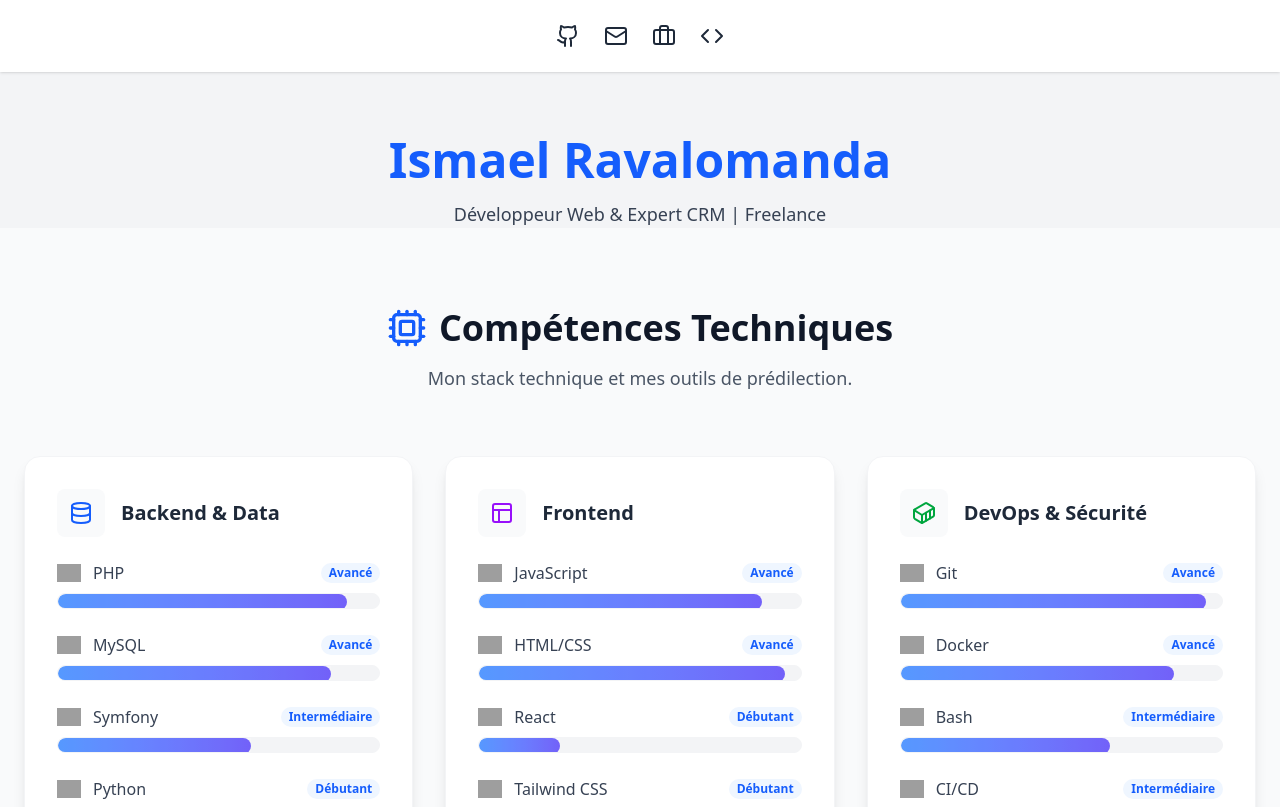
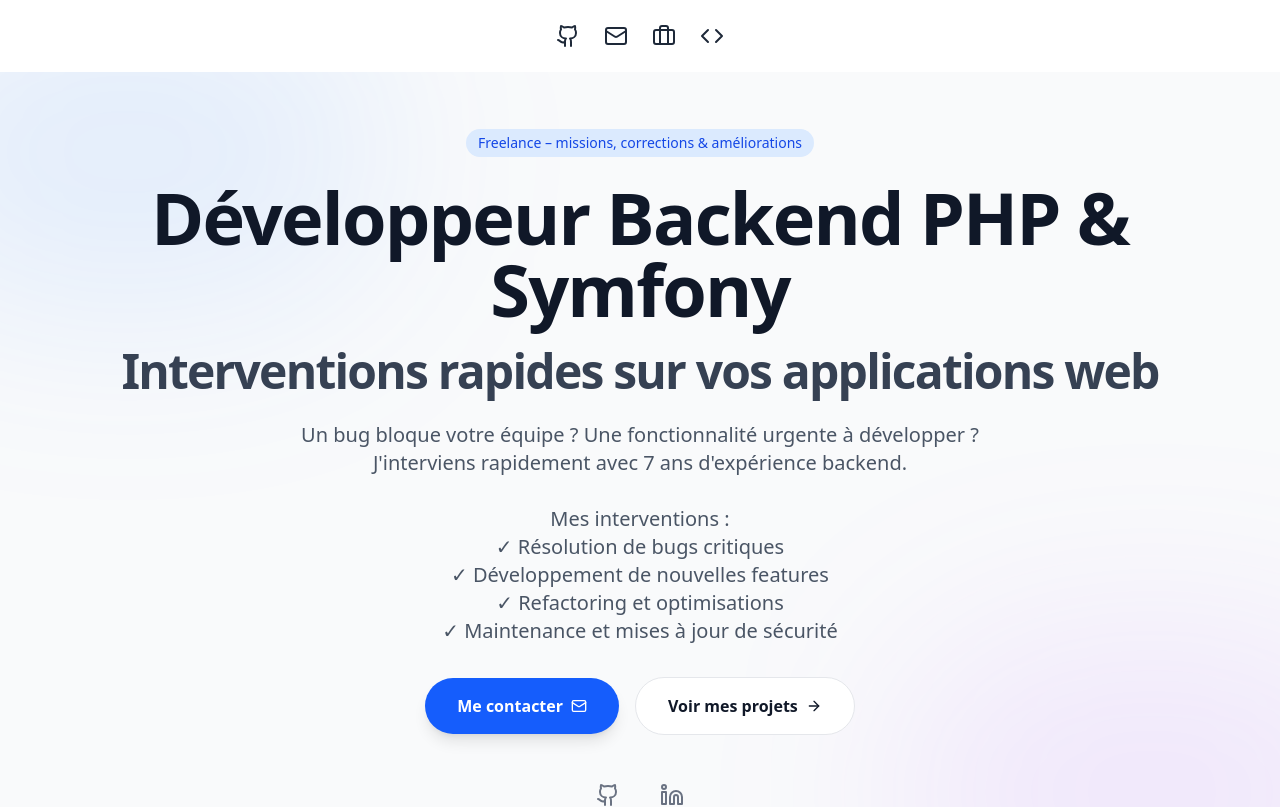
Before and after one commit to MihajaIsmael/portfolio, a React (Vite) app: page / in a window 1280 px wide. Shown: the top 807 px of the page. Built offline with nearby package versions, Linux system fonts and the light colour scheme; grey boxes are pictures that could not be loaded.

Commit message:
Refactoring hero content and front page

```diff
--- a/src/App.jsx
+++ b/src/App.jsx
@@ -5,15 +5,33 @@
 import About from './components/About';
 import Footer from './components/Footer';
 
-
 export default function App() {
     return (
         <div className="min-h-screen bg-gray-100">
             <Header />
-            <Hero />
-            <Skills />
-            <Projects />
-            <About />
+
+            <main>
+                <Hero
+                    title="Développeur Backend PHP & Symfony"
+                    subtitle="Interventions rapides sur vos applications web"
+                    description={`Un bug bloque votre équipe ? Une fonctionnalité urgente à développer ?
+J'interviens rapidement avec 7 ans d'expérience backend.
+
+Mes interventions :
+✓ Résolution de bugs critiques
+✓ Développement de nouvelles features
+✓ Refactoring et optimisations
+✓ Maintenance et mises à jour de sécurité`}
+                    badge="Freelance – missions, corrections & améliorations"
+                    ctaContact="#contact"
+                    ctaProjects="#projects"
+                />
+
+                <Skills />
+                <Projects />
+                <About />
+            </main>
+
             <Footer />
         </div>
     );
--- a/src/components/Footer.jsx
+++ b/src/components/Footer.jsx
@@ -1,5 +1,4 @@
 import { motion } from 'framer-motion';
-
 
 export default function Footer() {
     return (
--- a/src/components/Hero.jsx
+++ b/src/components/Hero.jsx
@@ -1,16 +1,90 @@
 import { motion } from 'framer-motion';
+import { ArrowRight, Github, Linkedin, Mail } from 'lucide-react';
 
+export default function Hero({ title, subtitle, description, badge, ctaContact, ctaProjects }) {
+    return (
+        <section
+            className="relative min-h-screen flex items-center justify-center overflow-hidden bg-gray-50 dark:bg-gray-900 px-4 sm:px-6 lg:px-8"
+            id="hero"
+        >
+            {/* Background blobs */}
+            <div className="absolute top-0 left-0 w-full h-full overflow-hidden z-0">
+                <div className="absolute top-[-10%] left-[-10%] w-[40%] h-[40%] rounded-full bg-blue-500/10 blur-[100px]" />
+                <div className="absolute bottom-[-10%] right-[-10%] w-[40%] h-[40%] rounded-full bg-purple-500/10 blur-[100px]" />
+            </div>
 
-export default function Hero() {
-    return (
-        <motion.section
-            initial={{ opacity: 0 }}
-            animate={{ opacity: 1 }}
-            transition={{ duration: 1 }}
-            className="text-center mt-16"
-        >
-            <h1 className="text-5xl font-bold text-blue-600 mb-4">Ismael Ravalomanda</h1>
-            <p className="text-gray-700 text-lg">Développeur Web & Expert CRM | Freelance</p>
-        </motion.section>
+            <div className="relative z-10 max-w-7xl mx-auto text-center">
+                <motion.div
+                    initial={{ opacity: 0, y: 20 }}
+                    animate={{ opacity: 1, y: 0 }}
+                    transition={{ duration: 0.5 }}
+                    className="mb-8"
+                >
+                    {/* Badge */}
+                    <span className="inline-block py-1 px-3 rounded-full bg-blue-100 text-blue-700 text-sm font-medium mb-6 dark:bg-blue-900/30 dark:text-blue-300">
+                        {badge}
+                    </span>
+
+                    {/* Main title */}
+                    <h1 className="text-5xl md:text-7xl font-extrabold tracking-tight text-gray-900 dark:text-white mb-6">
+                        {title}
+                        <br />
+                        <span className="text-3xl md:text-5xl text-gray-700 dark:text-gray-300">{subtitle}</span>
+                    </h1>
+
+                    {/* Description */}
+                    <p className="mt-4 text-xl text-gray-600 dark:text-gray-400 max-w-3xl mx-auto whitespace-pre-line">
+                        {description}
+                    </p>
+                </motion.div>
+
+                {/* CTA buttons */}
+                <motion.div
+                    initial={{ opacity: 0, y: 20 }}
+                    animate={{ opacity: 1, y: 0 }}
+                    transition={{ duration: 0.5, delay: 0.2 }}
+                    className="flex flex-col sm:flex-row gap-4 justify-center items-center"
+                >
+                    <a
+                        href={ctaContact}
+                        className="group flex items-center gap-2 bg-blue-600 text-white px-8 py-4 rounded-full font-semibold hover:bg-blue-700 transition-all shadow-lg hover:shadow-blue-500/25"
+                    >
+                        Me contacter
+                        <Mail className="w-4 h-4" />
+                    </a>
+
+                    <a
+                        href={ctaProjects}
+                        className="group flex items-center gap-2 bg-white text-gray-900 border border-gray-200 px-8 py-4 rounded-full font-semibold hover:bg-gray-50 transition-all dark:bg-gray-800 dark:text-white dark:border-gray-700 dark:hover:bg-gray-700"
+                    >
+                        Voir mes projets
+                        <ArrowRight className="w-4 h-4 group-hover:translate-x-1 transition-transform" />
+                    </a>
+                </motion.div>
+
+                {/* Social links */}
+                <motion.div
+                    initial={{ opacity: 0 }}
+                    animate={{ opacity: 1 }}
+                    transition={{ duration: 0.5, delay: 0.4 }}
+                    className="mt-10 flex justify-center gap-6 text-gray-500 dark:text-gray-400"
+                >
+                    <a
+                        href="https://github.com/MihajaIsmael"
+                        className="hover:text-blue-600 transition-colors p-2 hover:bg-blue-50 rounded-full dark:hover:bg-gray-800"
+                        aria-label="GitHub"
+                    >
+                        <Github className="w-6 h-6" />
+                    </a>
+                    <a
+                        href="https://www.linkedin.com/in/isma%C3%ABl-ravalomanda-390593170/"
+                        className="hover:text-blue-600 transition-colors p-2 hover:bg-blue-50 rounded-full dark:hover:bg-gray-800"
+                        aria-label="LinkedIn"
+                    >
+                        <Linkedin className="w-6 h-6" />
+                    </a>
+                </motion.div>
+            </div>
+        </section>
     );
 }
```
